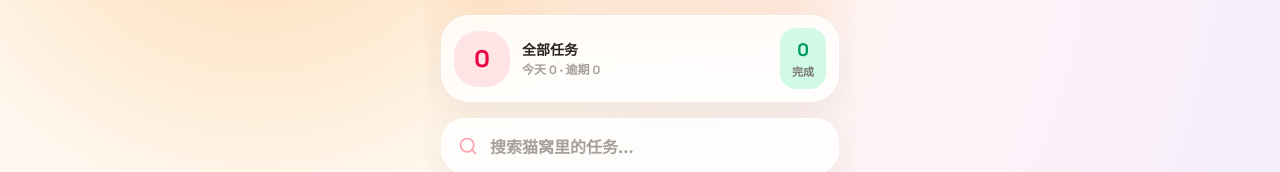
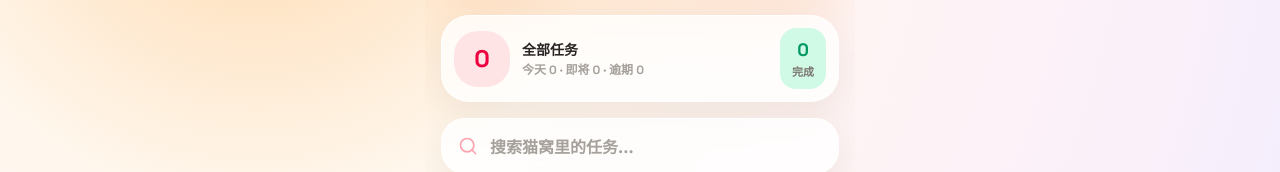
Before and after one commit to sunluckbaby-max/task-notes-pwa, a React (Vite) app: page / in a window 1280 px wide. Shown: the part 157-329 px from the top of the page. Built offline with nearby package versions, Linux system fonts and the light colour scheme.

Commit message:
Update Home.tsx

```diff
--- a/src/pages/Home.tsx
+++ b/src/pages/Home.tsx
@@ -153,6 +153,7 @@ export default function Home() {
     total: tasks.length,
     completed: tasks.filter((task) => task.completed).length,
     today: tasks.filter((task) => task.dueDate && isToday(task.dueDate) && !task.completed).length,
+    upcoming: tasks.filter((task) => task.dueDate && !task.completed && !isToday(task.dueDate) && !isOverdue(task.dueDate)).length,
     overdue: tasks.filter((task) => task.dueDate && isOverdue(task.dueDate) && !task.completed).length,
   };
 
@@ -188,7 +189,7 @@ export default function Home() {
             <div className="grid h-14 w-14 shrink-0 place-items-center rounded-3xl bg-rose-100 text-2xl font-black text-rose-600">{stats.total}</div>
             <div className="min-w-0 flex-1">
               <p className="text-sm font-black text-stone-800">全部任务</p>
-              <p className="mt-0.5 text-xs font-bold text-stone-400">今天 {stats.today} · 逾期 {stats.overdue}</p>
+              <p className="mt-0.5 text-xs font-bold text-stone-400">今天 {stats.today} · 即将 {stats.upcoming} · 逾期 {stats.overdue}</p>
             </div>
             <div className="rounded-2xl bg-emerald-100 px-3 py-2 text-center">
               <p className="text-lg font-black text-emerald-600">{stats.completed}</p>
```
